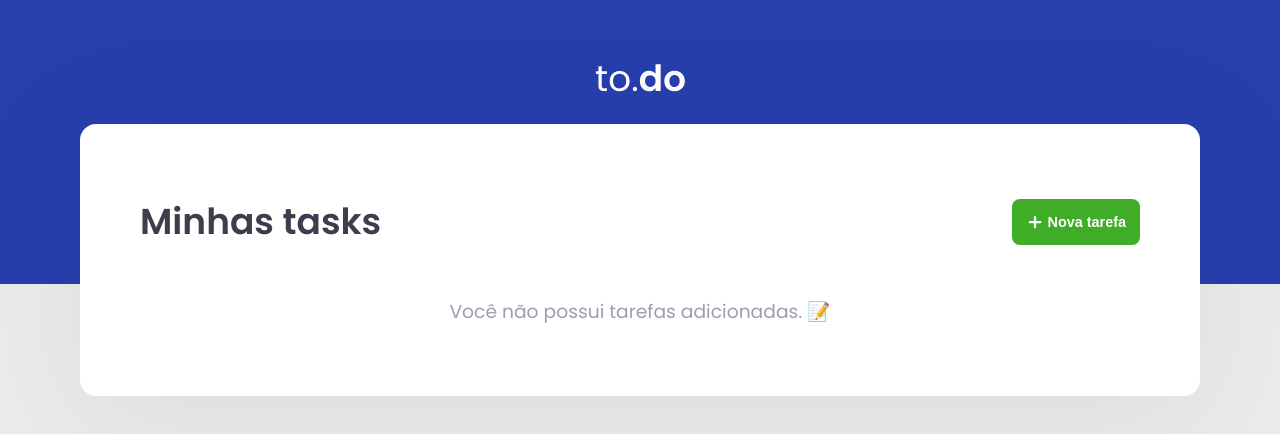
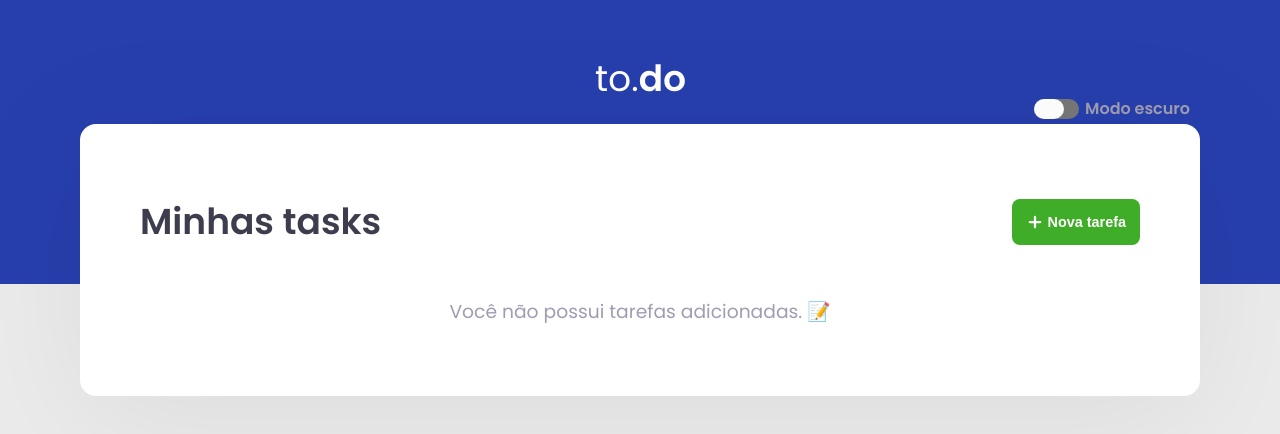
Before and after one commit to ledoctah/to-do, a React app: page / in a window 1280 px wide. Shown: the top 434 px of the page. Built offline with nearby package versions, Linux system fonts and the light colour scheme.

Commit message:
added dark mode switcher

```diff
--- /dev/null
+++ b/src/components/DarkModeSwitcher.tsx
@@ -0,0 +1,21 @@
+import { useTheme } from '../hooks/Theme';
+import '../styles/darkmodeswitcher.scss';
+
+export const DarkModeSwitcher: React.FC = () => {
+  const { theme, toggleTheme } = useTheme();
+
+  return (
+    <div className={`dark-mode-switcher ${top ? 'top' : ''}`}>
+      <div
+        className="switcher"
+        role="button"
+        tabIndex={0}
+        onClick={toggleTheme}
+        onKeyDown={toggleTheme}
+      >
+        <div className={theme === 'dark' ? 'ball active' : 'ball'} />
+      </div>
+      <p>Modo escuro</p>
+    </div>
+  );
+};
--- a/src/components/Header.tsx
+++ b/src/components/Header.tsx
@@ -1,12 +1,14 @@
 import '../styles/header.scss';
 
 import logoImg from '../assets/logo.svg';
+import { DarkModeSwitcher } from './DarkModeSwitcher';
 
 export const Header: React.FC = () => {
   return (
     <header className="header">
       <div>
         <img src={logoImg} alt="to.do" />
+        <DarkModeSwitcher />
       </div>
     </header>
   );
--- a/src/components/TaskList.tsx
+++ b/src/components/TaskList.tsx
@@ -5,6 +5,7 @@ import '../styles/tasklist.scss';
 import { FiTrash, FiPlus } from 'react-icons/fi';
 import { TaskModal } from './TaskModal';
 import { useTask } from '../hooks/Task';
+import { DarkModeSwitcher } from './DarkModeSwitcher';
 
 interface IMappedTask {
   [category: string]: {
--- /dev/null
+++ b/src/styles/darkmodeswitcher.scss
@@ -0,0 +1,40 @@
+.dark-mode-switcher {
+  position: absolute;
+  top: 4rem;
+  right: 10px;
+  display: flex;
+  align-items: center;
+  justify-content: center;
+
+  .switcher {
+    margin-left: auto;
+    outline-width: 0;
+
+    background: #777;
+    width: 45px;
+
+    border-radius: 1.2rem;
+
+    cursor: pointer;
+
+    .ball {
+      height: 20px;
+      width: 30px;
+      border-radius: 1.2rem;
+      background: #fff;
+      margin: 0;
+
+      transition: all 0.2s;
+
+      &.active {
+        margin-left: 15px;
+      }
+    }
+  }
+
+  p {
+    color: var(--text-light);
+    font-weight: 600;
+    margin-left: 0.4rem;
+  }
+}
--- a/src/styles/header.scss
+++ b/src/styles/header.scss
@@ -3,6 +3,8 @@ header.header {
   padding-top: 2rem;
 
   > div {
+    position: relative;
+
     max-width: 1120px;
     margin: 0 auto;
 
```
